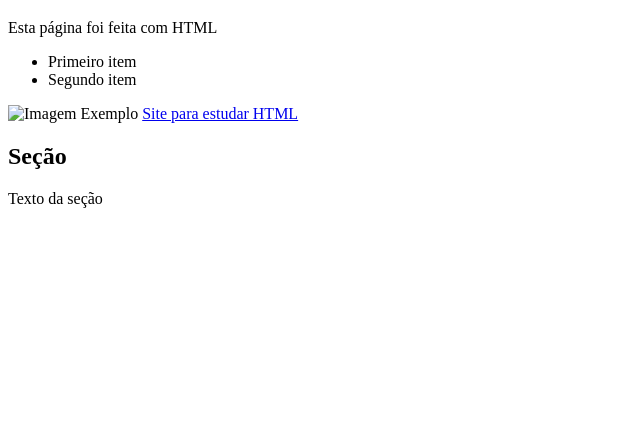
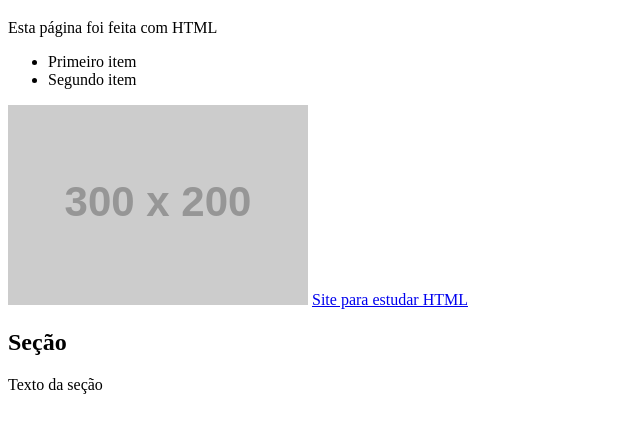
Before and after one commit to leonardoproenca7/laboratorio-front-end, a plain HTML site: page atividade-07-indentacao/index.html in a window 1280 px wide. Shown: the part 61-494 px from the top of the page, without its empty margins (0-640 px from the left). Drawn offline with Linux system fonts and the light colour scheme; placeholder pictures from the web are drawn by us.

Commit message:
Update index.html

```diff
--- a/atividade-07-indentacao/index.html
+++ b/atividade-07-indentacao/index.html
@@ -15,7 +15,7 @@
       <li>Segundo item</li>
     </ul>
 
-    <img src="imagem.jpg" alt="Imagem Exemplo">
+    <img src="https://via.placeholder.com/300x200" alt="Imagem Exemplo">
 
     <a href="https://www.w3schools.com">Site para estudar HTML</a>
 
```
